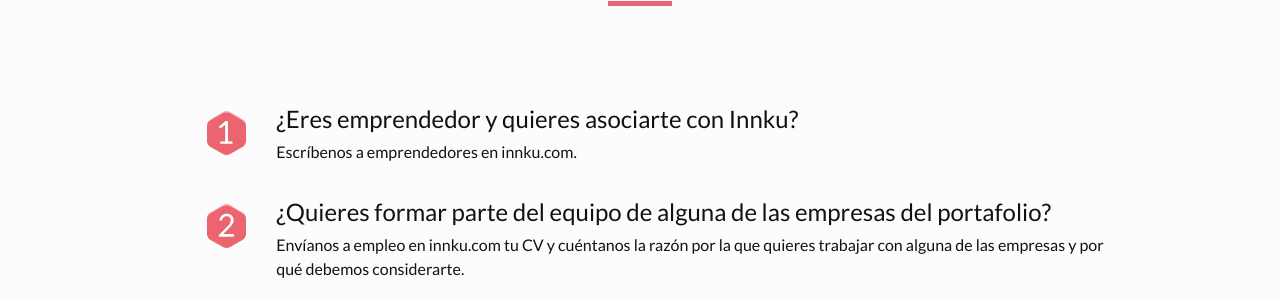
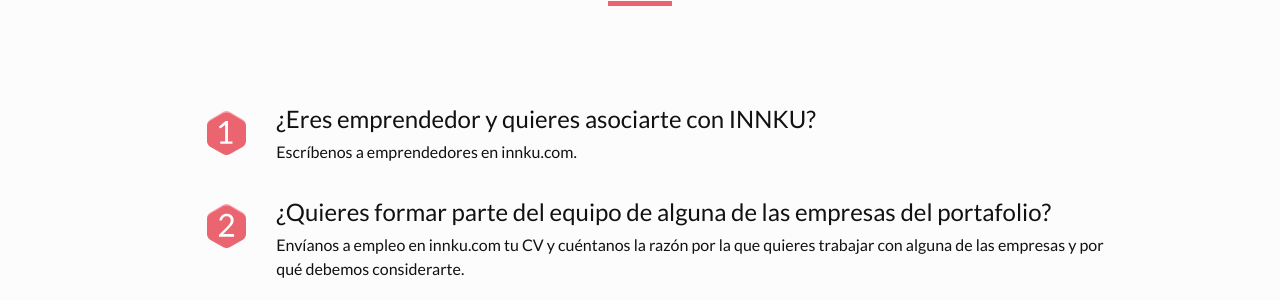
Before and after one commit to innku/innku-2018, a Jekyll site: the page built from contacto.html, in a window 1280 px wide and 1012 px high. Shown: the part 254-554 px from the top of the window. Built offline with Jekyll 4.4.1, drawn with Linux system fonts in a browser that asks for light colours; nearby versions of some CDN libraries.

Commit message:
replace Innku with INNKU

```diff
--- a/contacto.html
+++ b/contacto.html
@@ -26,7 +26,7 @@
           <img src="img/contact-1.svg" />
         </div>
         <div class="col-md-11 col-xs-10">
-          <h3 class="contact-title">¿Eres emprendedor y quieres asociarte con Innku?</h3>
+          <h3 class="contact-title">¿Eres emprendedor y quieres asociarte con INNKU?</h3>
           <p>Escríbenos a emprendedores en innku.com.</p>
         </div>
       </li>
```
